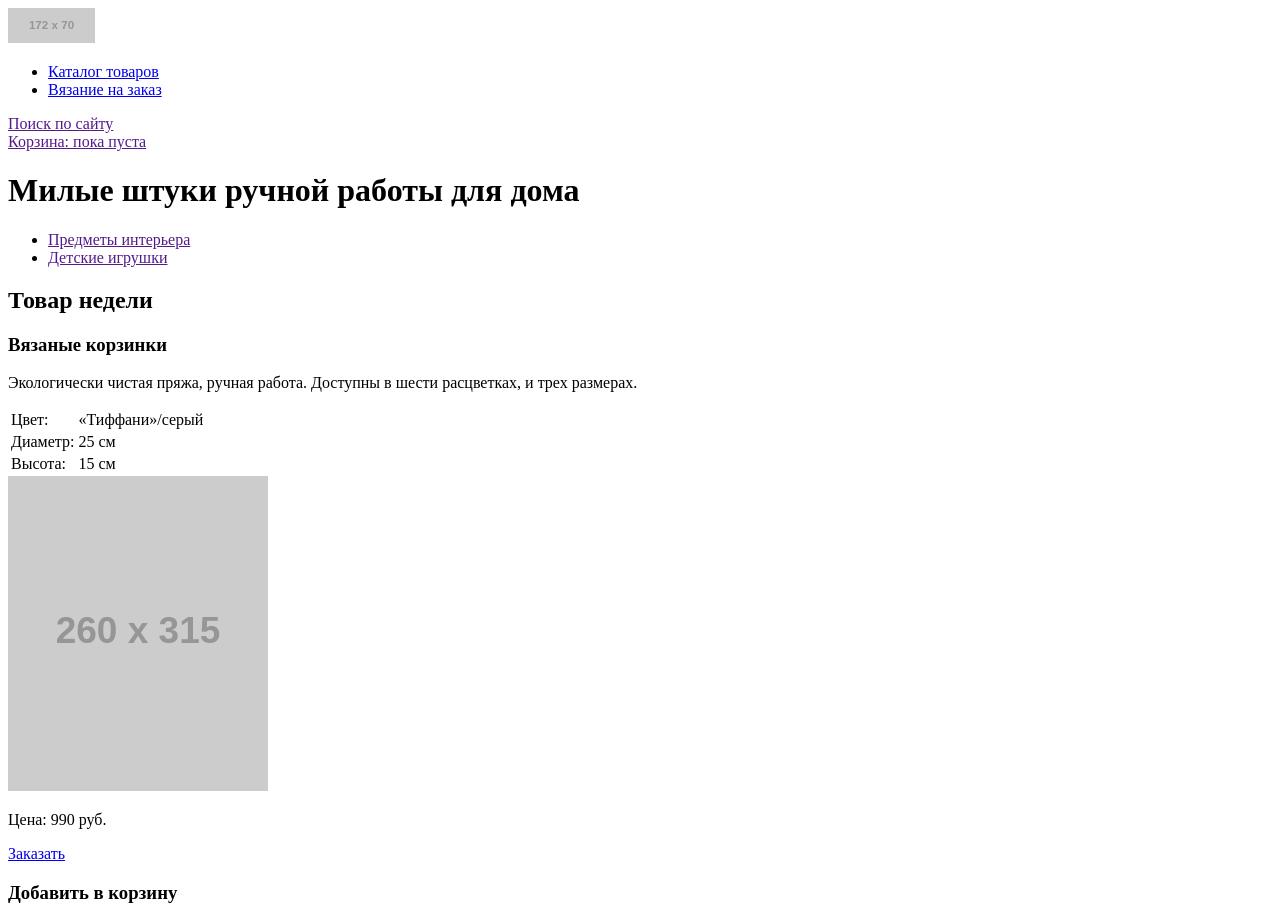
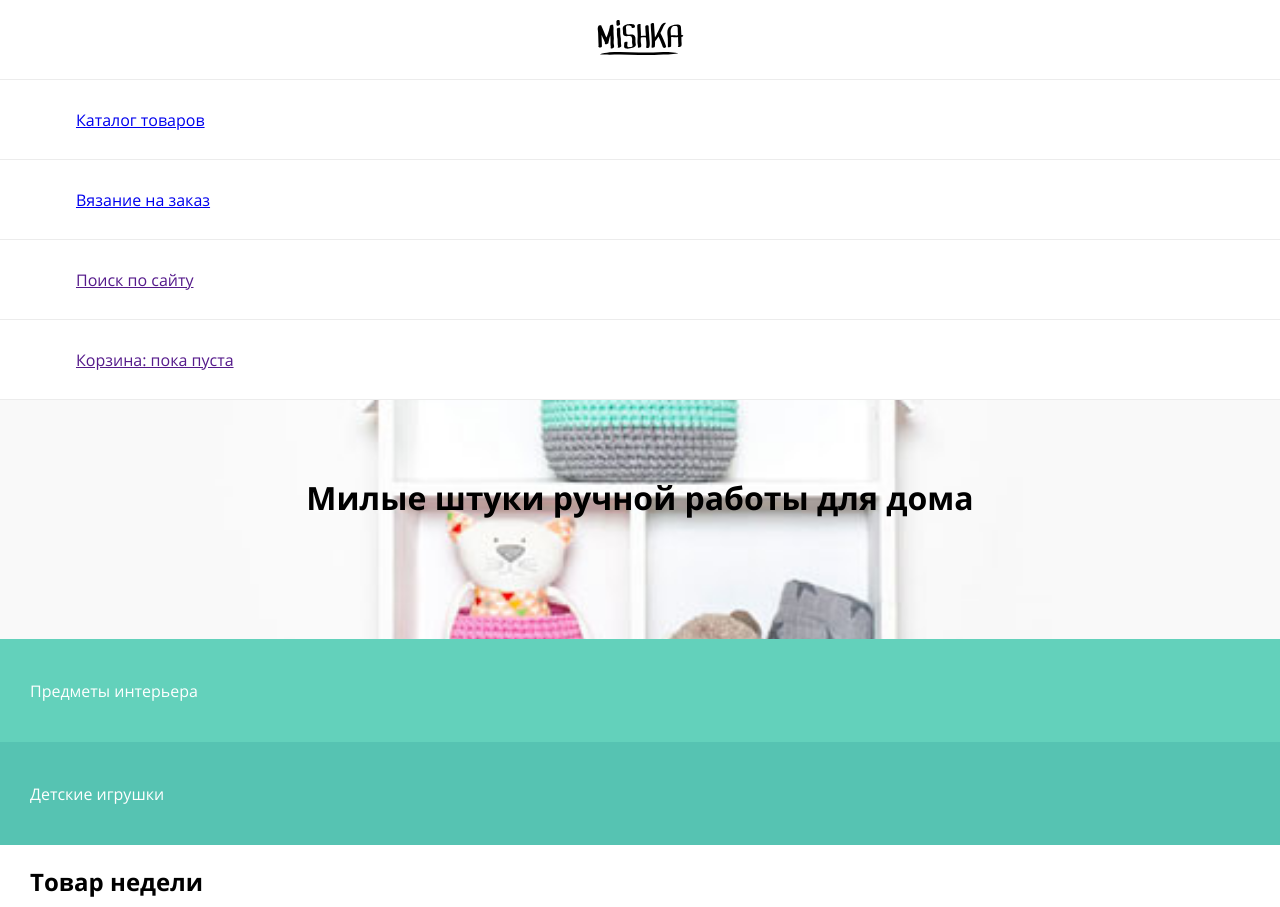
Before and after one commit to lapitskaya/159241-mishka, a website: page source/index.html in a window 1280 px wide. Shown: the top 907 px of the page. Drawn offline with nearby package versions, Linux system fonts and the light colour scheme; files that its build step writes are made by us from their sources; placeholder pictures from the web are drawn by us.

Commit message:
Make module3, except font-sizes, color, some grid spaces

```diff
--- a/source/index.html
+++ b/source/index.html
@@ -11,16 +11,16 @@
 <header class="main-header main-header--index">
 
   <!-- pre-header start -->
-  <div class="preheader wrapper">
+  <div class="preheader">
 
-    <div class="preheader__item">
-      <a class="preheader__logo"><img class="logo" src="http://placehold.it/172x70" width="87" height="35" alt="Мишка, логотип"></a>
+    <div class="preheader__item preheader__item--logo">
+      <a class="preheader__logo"><img class="logo" src="img/logo-mobile.svg" width="87" height="35" alt="Мишка, логотип"></a>
       <div class="burger"></div>
       <!-- пока не решила как реализовывать бургер: svg с анимацией / спрайт с остальными иконками -->
     </div>
 
     <nav class="preheader__nav nav">
-      <ul>
+      <ul class="nav__list">
         <li class="nav__item preheader__item"><a href="catalog.html">Каталог товаров</a></li>
         <li class="nav__item preheader__item"><a href="form.html">Вязание на заказ</a></li>
       </ul>
@@ -34,13 +34,15 @@
   </div>
   <!-- pre-header end -->
 
-  <div class="main-header__content main-header__content--index wrapper">
-    <h1 class="main-header__title">Милые штуки ручной работы для дома</h1>
+  <div class="main-header__content main-header__content--index">
+    <div class="main-header__title-wrapper">
+      <h1 class="main-header__title main-header__title--index">Милые штуки ручной работы для&nbsp;дома</h1>
+    </div>
     <nav class="main-header__products">
-      <ul>
-        <li class="main-header__products-item main-header__products-item--interior"><a href="">Предметы интерьера</a>
+      <ul class="main-header__products-list">
+        <li class="main-header__products-item main-header__products-item--interior"><a class="main-header__product-link" href="">Предметы интерьера</a>
         </li>
-        <li class="main-header__products-item main-header__products-item--toys"><a href="">Детские игрушки</a></li>
+        <li class="main-header__products-item main-header__products-item--toys"><a class="main-header__product-link" href="">Детские игрушки</a></li>
       </ul>
     </nav>
   </div>
@@ -49,9 +51,9 @@
 <!-- header end -->
 
 
-<main class="wrapper">
+<main>
   <!-- week-products section start -->
-  <section class="week-products">
+  <section class="week-products wrapper">
     <article class="week-products__item week-product"> <!-- flex-container -->
 
       <div class="week-product__heading">
@@ -82,7 +84,7 @@
         </div>
 
         <div class="week-product__picture">
-          <img src="http://placehold.it/260x315" alt="Продукт недели — вязаные корзинки">
+          <img src="img/triple-set-mobile@1x.jpg" width="260" height="315" alt="Продукт недели — вязаные корзинки">
           <!-- скорее всего, будем подгружать разные размеры картинки. либо на десктопе эту скрывать и показывать бэкграундом у флэкс контейнера -->
         </div>
 
@@ -118,7 +120,7 @@
   <!-- week-products section end -->
 
   <!-- about-us section start -->
-  <section class="about-us">
+  <section class="about-us wrapper">
     <h2 class="about-us__title page-subtitle">Коротко о&nbsp;нас:</h2>
     <ul class="about-us__features">
       <li class="about-us__features-item">
@@ -177,7 +179,7 @@
 
   <!-- contacts section start -->
   <section class="contacts wrapper">
-    <h2 class="contacts__title">Отзывы</h2>
+    <h2 class="contacts__title">Контакты</h2>
     <table class="contacts__details">
       <tr class="contacts__details-row">
         <td class="contacts__details-data contacts__details-data--param">e-mail:</td>
@@ -193,7 +195,7 @@
       </tr>
     </table>
     <div class="contacts__map"></div> <!-- вставить карту гугл -->
-    <a class="button" href="mailto:info@mimimishkashop.ru" target="_blank">Написать</a>
+    <a class="button" href="mailto:info@mimimishkashop.ru" target="_blank">Напишите нам</a>
   </section>
   <!-- contacts section end -->
 </main>
@@ -209,7 +211,7 @@
   <hr class="main-footer__hr">
   <a class="main-footer__copy copy-link" href="https://htmlacademy.ru/intensive/adaptive" target="_blank">
     <p class="copy-link__text">Разработано</p>
-    <img class="copy-link__logo" src="http://placehold.it/27x34" alt="HTML Academy">
+    <img class="copy-link__logo" src="img/logo-htmlacademy.svg" width="27" height="34" alt="HTML Academy">
   </a>
 </footer>
 <!-- footer end -->
--- /dev/null
+++ b/source/sass/_general.scss
@@ -0,0 +1,27 @@
+@font-face {
+  font-family: 'OpenSans';
+  src: url('../fonts/opensans.woff2') format('woff2'),
+  url('../fonts/opensans.woff') format('woff');
+  font-weight: 400;
+  font-style: normal;
+}
+
+@font-face {
+  font-family: 'OpenSans';
+  src: url('../fonts/opensansbold.woff2') format('woff2'),
+  url('../fonts/opensansbold.woff') format('woff');
+  font-weight: 600;
+  font-style: normal;
+}
+
+body {
+  margin: 0;
+  padding: 0;
+  font-family: OpenSans, Verdana, sans-serif;
+  font-weight: 400;
+}
+
+.wrapper {
+  padding-left: 30px;
+  padding-right: 30px;
+}
--- a/source/sass/blocks/_about-us.scss
+++ b/source/sass/blocks/_about-us.scss
@@ -0,0 +1,3 @@
+.about-us {
+  background-color: #ffffff;
+}
--- a/source/sass/blocks/_burger.scss
+++ b/source/sass/blocks/_burger.scss
@@ -0,0 +1,3 @@
+.burger {
+  background-color: #ffffff;
+}
--- a/source/sass/blocks/_button.scss
+++ b/source/sass/blocks/_button.scss
@@ -0,0 +1,3 @@
+.button {
+  background-color: #ffffff;
+}
--- a/source/sass/blocks/_main-footer.scss
+++ b/source/sass/blocks/_main-footer.scss
@@ -0,0 +1,3 @@
+.main-footer {
+  background-color: #f1f1f1;
+}
--- a/source/sass/blocks/_main-header.scss
+++ b/source/sass/blocks/_main-header.scss
@@ -0,0 +1,66 @@
+.main-header {
+  background-color: #f1f1f1;
+}
+
+.main-header__content {
+  min-height: 177px;
+  display: flex;
+  flex-wrap: wrap;
+}
+
+.main-header__content--index {
+  background: #f1f1f1 url("../img/hero-mobile@1x.jpg") bottom center no-repeat;
+  background-size: cover;
+}
+
+.main-header__title-wrapper {
+  flex-basis: 100%;
+  display: flex;
+  justify-content: center;
+  align-items: center;
+  padding-left: 20px;
+  padding-right: 20px;
+}
+
+.main-header__title {
+  text-align: center;
+}
+
+.main-header__title--index {
+  //padding-bottom: 44px;
+  margin-top: 76px;
+  margin-bottom: 120px;
+}
+
+.main-header__products {
+  flex-basis: 100%;
+}
+
+.main-header__products-list {
+  list-style: none;
+  margin: 0;
+  padding: 0;
+  display: flex;
+  flex-wrap: wrap;
+}
+
+.main-header__products-item {
+  flex-basis: 100%;
+  display: flex;
+  align-items: center;
+  min-height: 103px;
+  padding-left: 30px;
+}
+
+.main-header__products-item--interior {
+  background-color: #63d1bb;
+}
+
+.main-header__products-item--toys {
+  background-color: #56c3b2;
+}
+
+.main-header__product-link {
+  text-decoration: none;
+  color: #ffffff;
+}
--- a/source/sass/blocks/_preheader.scss
+++ b/source/sass/blocks/_preheader.scss
@@ -0,0 +1,31 @@
+.preheader {
+  background-color: #ffffff;
+  display: flex;
+  flex-wrap: wrap;
+}
+
+.preheader__nav {
+  flex-basis: 100%;
+}
+
+.nav__list {
+  display: flex;
+  flex-wrap: wrap;
+  list-style: none;
+  padding: 0;
+  margin: 0;
+}
+
+.preheader__item {
+  flex-basis: 100%;
+  min-height: 79px;
+  padding-left: 76px;
+  border-bottom: 1px solid #ececec;
+  display: flex;
+  align-items: center;
+}
+
+.preheader__item--logo {
+  justify-content: center;
+  padding-left: 0;
+}
--- a/source/sass/style.scss
+++ b/source/sass/style.scss
@@ -1,3 +1,4 @@
+@import "general";
 @import "blocks/about-us";
 @import "blocks/burger";
 @import "blocks/button";
```
Also changed, not shown: source/catalog.html (+12 -10 lines), source/form.html (+8 -6 lines), 1 other file.
